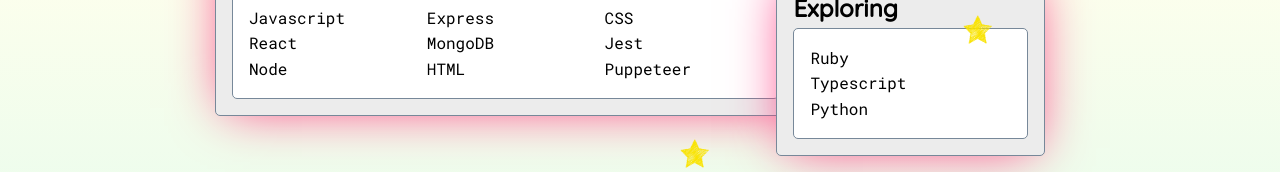
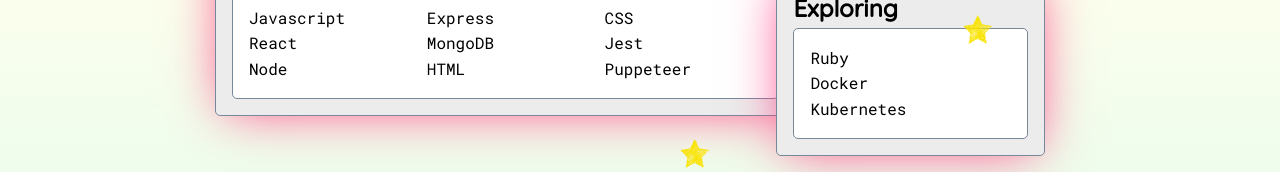
Before and after one commit to pea-nut-z/portfolio, a React (Create React App) app: page / in a window 1280 px wide. Shown: the part 1656-1828 px from the top of the page. Built offline with nearby package versions, Linux system fonts and the light colour scheme; a web font is replaced by a local one.

Commit message:
update stack

```diff
--- a/src/data.js
+++ b/src/data.js
@@ -15,7 +15,7 @@
   "Puppeteer",
 ];
 
-export const explore = ["Ruby", "Typescript", "Python"];
+export const explore = ["Ruby", "Docker", "Kubernetes"];
 
 export const portfolio = [
   {
```
